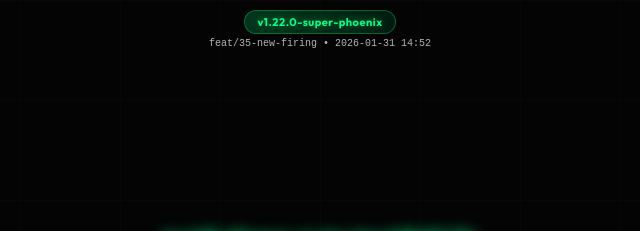
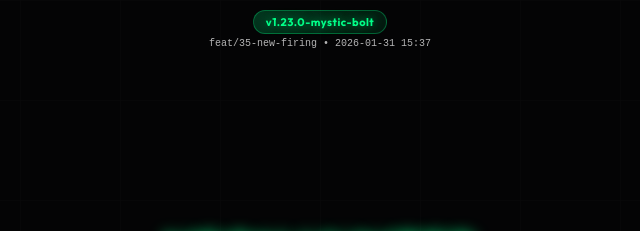
Before and after one commit to ivanchenoweth/neon-hunter, a website: page index.html in a window 1280 px wide. Shown: the top 231 px of the page, 320-960 px from the left. Drawn offline with Linux system fonts and the light colour scheme; animation ran at ten frames a second.

Commit message:
🏷️ Release v1.23.0-mystic-bolt: mystic-bolt

```diff
--- a/index.html
+++ b/index.html
@@ -198,10 +198,10 @@
 </head>
 
 <body>
-    <div id="version-info"
-        style="position: absolute; top: 10px; left: 50%; transform: translateX(-50%); z-index: 9999; text-align: center;">
-        <span class="version-badge">v1.22.0-super-phoenix</span>
-        <div class="version-meta">feat/35-new-firing • 2026-01-31 14:52</div>
+    <div id="version-info" style="position: absolute; top: 10px; left: 50%; transform: translateX(-50%); z-index: 9999; text-align: center;">
+        <span class="version-badge">v1.23.0-mystic-bolt</span>
+        <div class="version-meta">feat/35-new-firing • 2026-01-31 15:37</div>
+    </div>
     </div>
 
     <canvas id="gameCanvas"></canvas>
```
